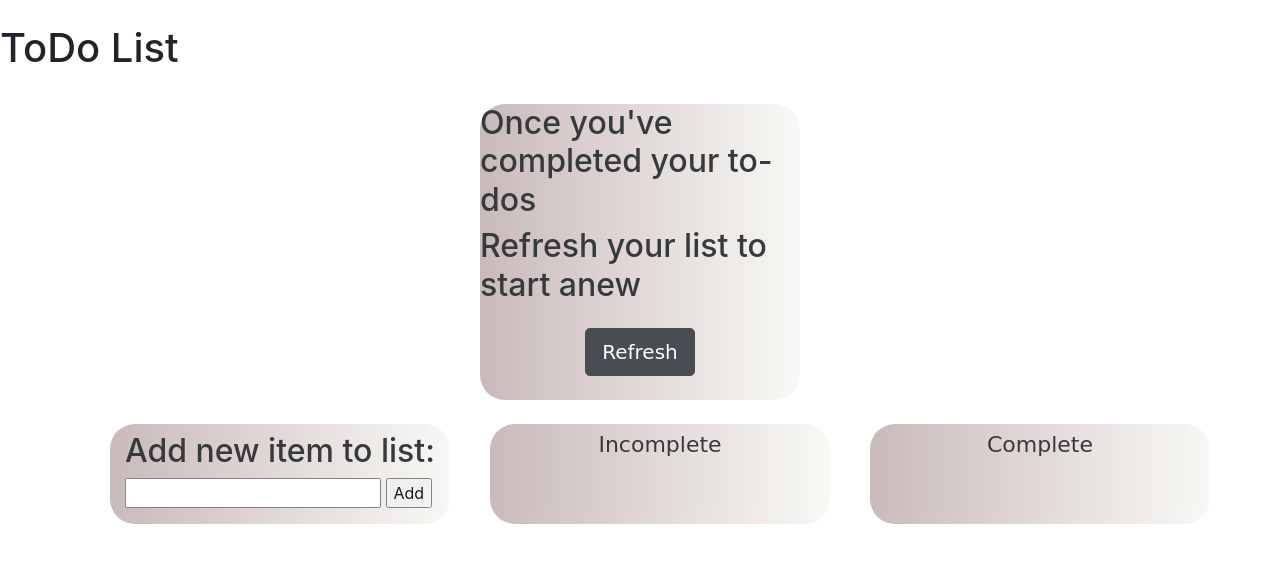
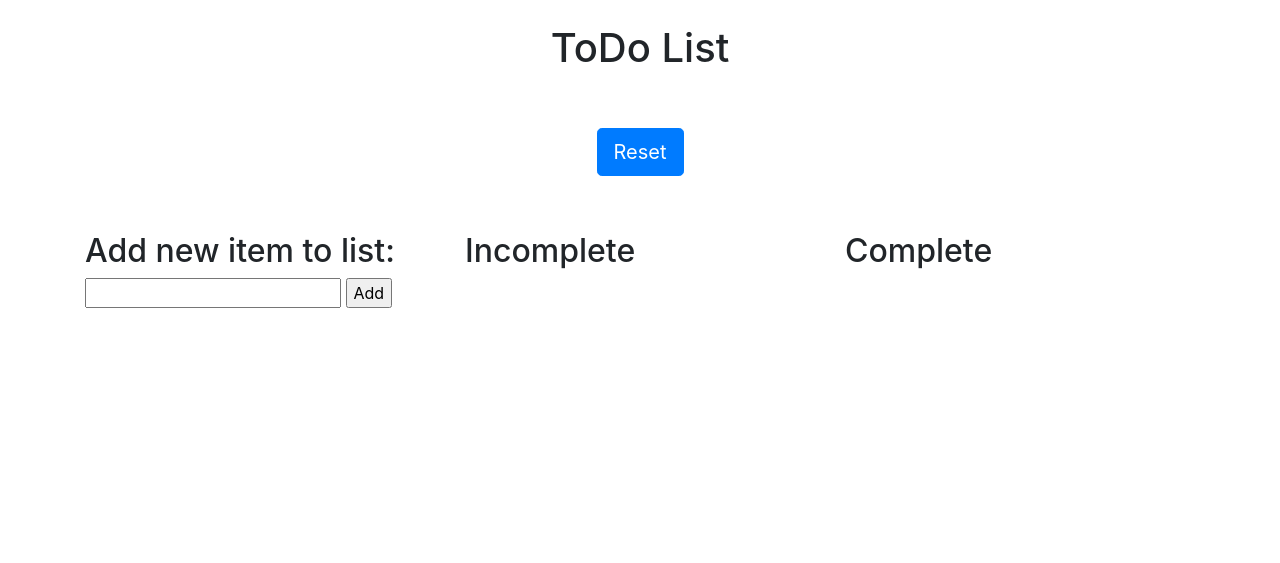
Before and after one commit to ashleykwan8/habit-tracker, a Flask app: page / in a window 1280 px wide. Shown: the top 563 px of the page. Run offline with Flask 2, Linux system fonts and the light colour scheme; data that the repository does not hold is empty; some libraries are stand-ins or nearby versions.

Commit message:
changed layout and added styling to index.html

```diff
--- a/server.py
+++ b/server.py
@@ -31,7 +31,7 @@ def add_item():
     item = request.form.get('todoitem')
     crud.add_todo(item, False)
 
-    return redirect('/todo')
+    return redirect('/')
 
 
 @app.route('/complete/<id>')
@@ -39,7 +39,7 @@ def complete_item(id):
 
     crud.complete_item(id)
 
-    return redirect('/todo')
+    return redirect('/')
 
 
 @app.route('/delete')
@@ -48,7 +48,7 @@ def delete_list():
 
     crud.delete_list()
 
-    return redirect('/todo')
+    return redirect('/')
 
 if __name__ == '__main__':
     connect_to_db(app)
--- a/templates/index.html
+++ b/templates/index.html
@@ -14,40 +14,20 @@
     </head>
     <body>
         <style>
+            h1 {
+                text-align: center;
+            }
             #todo {
-                background-image: linear-gradient(to right, rgb(196, 179, 179) , rgb(248, 248, 245));
-                opacity: 0.9;
-                border-radius: 25px;
-                margin-left: 30em;
-                margin-right: 30em;
+                text-align: center;
             }
-
-            #refresh, #incomplete, #complete {
-                text-align: center;
-                font-family: 'Amatic SC', cursive;
-                font-size: 22px;
-            }
-
-            #entry {
-            background-image: linear-gradient(to right, rgb(196, 179, 179) , rgb(248, 248, 245));
-            opacity: 0.9;
-            border-radius: 25px;
-            margin-left: 2.5em;
-            }
-
         </style>
         <br>
-        <h1 id="reminders_title">ToDo List</h1>
+        <h1>ToDo List</h1>
         <br>
         <div id="todo">
-            <h2 class="description">Once you've completed your to-dos
-            </h2>
-            <h2 class="description">
-                Refresh your list to start anew
-            </h2>
             <div class="mb-1, mt-4" id="refresh">
                 <form action='/delete'>
-                    <input class="btn btn-dark btn-lg" type="submit" value="Refresh">
+                    <input class="btn btn-primary btn-lg" type="submit" value="Reset">
                 </form>
             </div>
             <br>
```
